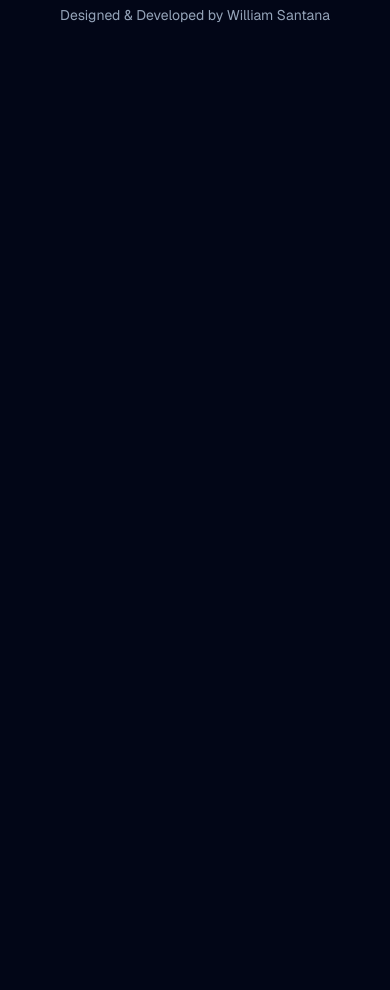
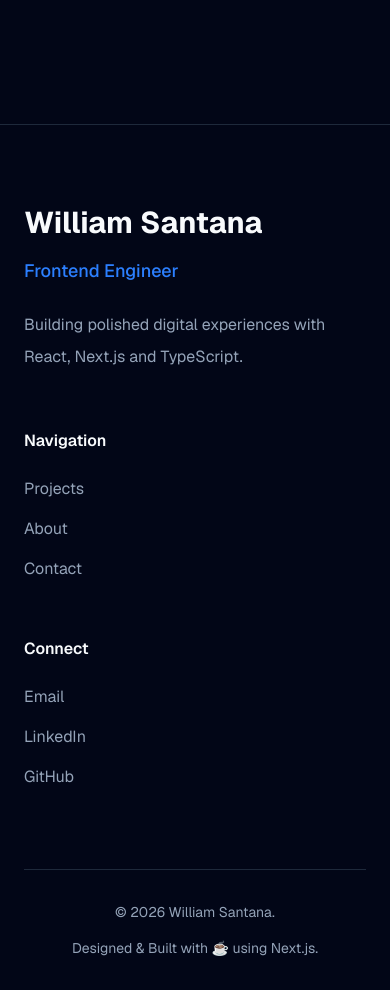
Before and after one commit to wwilliamsantana/portfolio-william, a Next.js app: page / in a window 390 px wide. Shown: the part 9560-10550 px from the top of the page. Before the commit the page ends 9625 px from the top, so only its background shows below. Built offline with nearby package versions, Linux system fonts and the light colour scheme.

Commit message:
feat: New footer

```diff
--- a/src/app/layout.tsx
+++ b/src/app/layout.tsx
@@ -4,7 +4,7 @@ import "./globals.css";
 import { ThemeProvider } from "@/providers/ThemeProvider";
 import { siteConfig } from "@/constants/siteConfig";
 import { Navbar } from "@/components/layout/Navbar";
-import { Footer } from "@/components/layout/Footer";
+import { Footer } from "@/components/footer/Footer";
 import { BackgroundEffects } from "@/components/background/BackgroundEffects";
 
 const geist = Geist({
--- a/src/components/about/Timeline.tsx
+++ b/src/components/about/Timeline.tsx
@@ -8,7 +8,7 @@ export function Timeline() {
 
       <div className=" relative mt-12 space-y-12 before:absolute before:left-1.25 before:top-0 before:h-full before:w-px before:bg-(--border)">
         {timeline.map((item) => (
-          <TimelineItem key={item.title} {...item} />
+          <TimelineItem key={item.role} {...item} />
         ))}
       </div>
     </section>
--- /dev/null
+++ b/src/components/footer/Footer.tsx
@@ -0,0 +1,20 @@
+import { Container } from "@/components/shared/Container";
+import { FooterBrand } from "./FooterBrand";
+import { FooterNavigation } from "./FooterNavigation";
+import { FooterSocial } from "./FooterSocial";
+import { FooterCopyright } from "./FooterCopyright";
+
+export function Footer() {
+  return (
+    <footer className=" mt-40 border-t border-(--border) bg-(--background)">
+      <Container>
+        <div className=" grid gap-14 py-20 lg:grid-cols-[2fr_1fr_1fr]">
+          <FooterBrand />
+          <FooterNavigation />
+          <FooterSocial />
+        </div>
+        <FooterCopyright />
+      </Container>
+    </footer>
+  );
+}
--- /dev/null
+++ b/src/components/footer/FooterBrand.tsx
@@ -0,0 +1,16 @@
+export function FooterBrand() {
+  return (
+    <div>
+      <h3 className="text-3xl font-bold">William Santana</h3>
+
+      <p className=" mt-4 text-lg font-medium text-blue-500">
+        Frontend Engineer
+      </p>
+
+      <p className=" mt-6 max-w-md leading-8 text-(--muted)">
+        Building polished digital experiences with React, Next.js and
+        TypeScript.
+      </p>
+    </div>
+  );
+}
--- /dev/null
+++ b/src/components/footer/FooterCopyright.tsx
@@ -0,0 +1,9 @@
+export function FooterCopyright() {
+  return (
+    <div className=" flex flex-col items-center justify-between gap-4 border-t border-(--border) py-8 text-sm text-(--muted) md:flex-row">
+      <p>© {new Date().getFullYear()} William Santana.</p>
+
+      <p>Designed & Built with ☕ using Next.js.</p>
+    </div>
+  );
+}
--- /dev/null
+++ b/src/components/footer/FooterNavigation.tsx
@@ -0,0 +1,23 @@
+import Link from "next/link";
+import { navigation } from "@/constants/navigation";
+
+export function FooterNavigation() {
+  return (
+    <div>
+      <h4 className="font-semibold">Navigation</h4>
+
+      <ul className="mt-6 space-y-4">
+        {navigation.map((link) => (
+          <li key={link.title}>
+            <Link
+              href={link.href}
+              className=" text-(--muted) transition hover:text-blue-500"
+            >
+              {link.title}
+            </Link>
+          </li>
+        ))}
+      </ul>
+    </div>
+  );
+}
--- /dev/null
+++ b/src/components/footer/FooterSocial.tsx
@@ -0,0 +1,24 @@
+import { contacts } from "@/constants/socialLinks";
+import Link from "next/link";
+
+export function FooterSocial() {
+  return (
+    <div>
+      <h4 className="font-semibold">Connect</h4>
+
+      <ul className="mt-6 space-y-4">
+        {contacts.slice(0, -1).map((item) => (
+          <li key={item.title}>
+            <Link
+              href={item.href!}
+              target="_blank"
+              className=" text-(--muted) transition hover:text-blue-500"
+            >
+              {item.title}
+            </Link>
+          </li>
+        ))}
+      </ul>
+    </div>
+  );
+}
--- a/src/components/layout/Footer.tsx
+++ /dev/null
@@ -1,11 +0,0 @@
-export function Footer() {
-  return (
-    <footer className="border-t border-(--border) py-10">
-      <div className="mx-auto max-w-7xl px-6">
-        <p className="text-center text-sm text-(--muted)">
-          Designed & Developed by William Santana
-        </p>
-      </div>
-    </footer>
-  );
-}
--- a/src/constants/navigation.ts
+++ b/src/constants/navigation.ts
@@ -2,10 +2,6 @@ export const navigation = [
   {
     title: "Projects",
     href: "#projects",
-  },
-  {
-    title: "Notes",
-    href: "#notes",
   },
   {
     title: "About",
```
